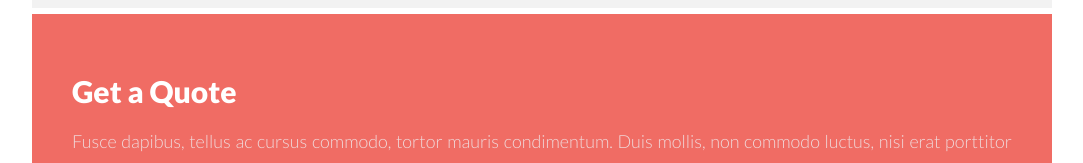
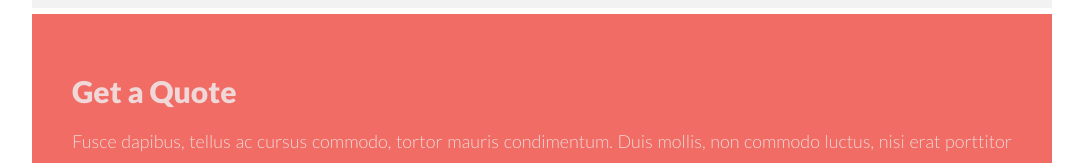
Before and after one commit to AlexNemogai/singolo, a plain HTML site: page index.html in a window 1280 px wide. Shown: the part 2775-2938 px from the top of the page, without its empty margins (98-1181 px from the left). Drawn offline with Linux system fonts and the light colour scheme.

Commit message:
fix: color getAQuote change to #f0d8d9

```diff
--- a/style.css
+++ b/style.css
@@ -530,6 +530,7 @@ ul li:first-of-type::before {
     font-size: 30px;
     line-height: 18px;
     margin-bottom: 26px;
+    color: #f0d8d9;
     font-weight: 900;
     font-family: "Lato";
 }
```
